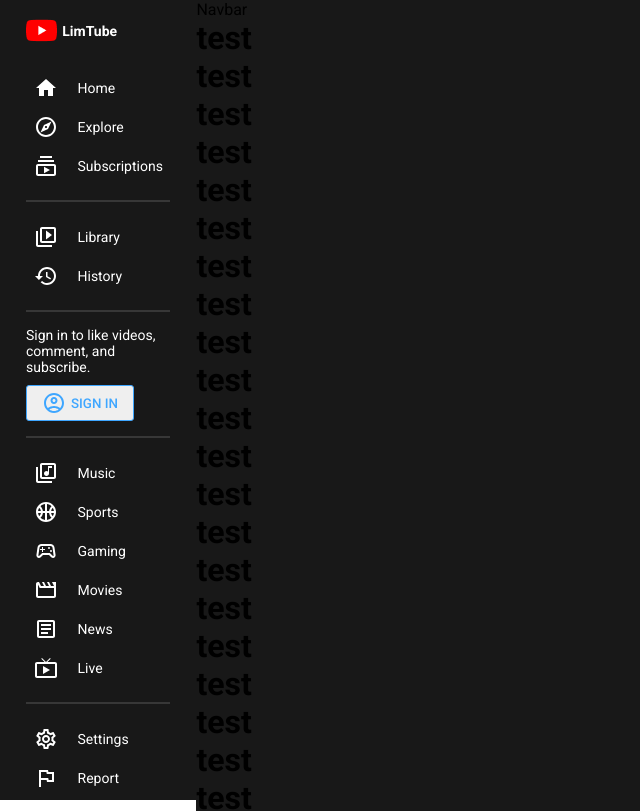
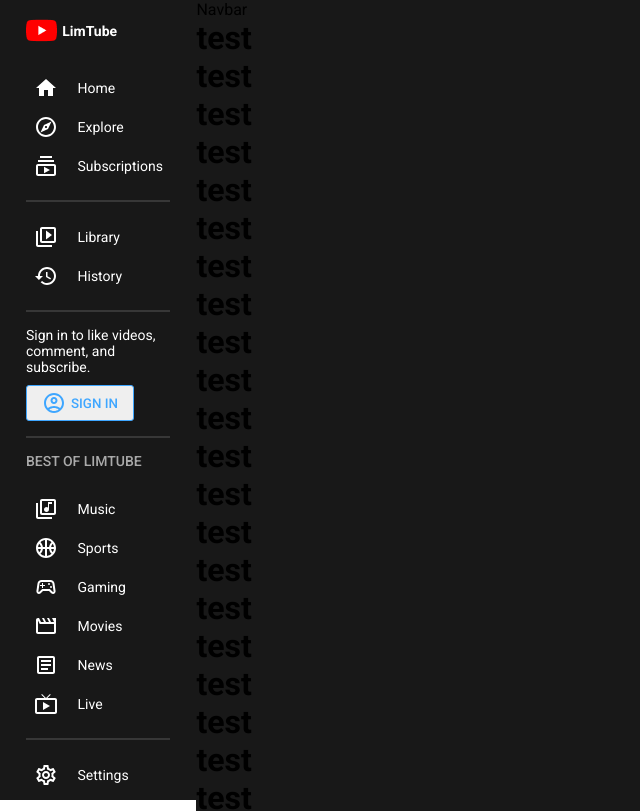
Before and after one commit to limslmao/youtubeClone, a React (Create React App) app: page / in a window 1280 px wide. Shown: the top 811 px of the page, without its empty margins (0-640 px from the left). Built offline with nearby package versions, Linux system fonts and the light colour scheme.

Commit message:
create dark mode with React Styled Components

```diff
--- a/src/App.js
+++ b/src/App.js
@@ -10,18 +10,18 @@ const Container = styled.div`
 
 const Main = styled.div`
   flex: 7;
-  background-color: #181818;
+  background-color: ${({ theme }) => theme.bg};
 `;
 
 const Wrapper = styled.div``;
 
 function App() {
-  const [darkMode, setDatkMode] = useState(true);
+  const [darkMode, setDarkMode] = useState(true);
 
   return (
     <ThemeProvider theme={darkMode ? darkTheme : lightTheme}>
       <Container>
-        <Menu darkMode={darkMode} setDatkMode={setDatkMode} />
+        <Menu darkMode={darkMode} setDarkMode={setDarkMode} />
         <Main>
           <Navbar />
           <Wrapper>
--- a/src/components/Menu.jsx
+++ b/src/components/Menu.jsx
@@ -72,6 +72,13 @@ const Button = styled.button`
   gap: 5px;
 `;
 
+const Title = styled.h2`
+  font-size: 14px;
+  font-weight: 500;
+  color: #aaaaaa;
+  margin-bottom: 20px;
+`;
+
 export const Menu = ({ darkMode, setDarkMode }) => {
   return (
     <Container>
@@ -110,6 +117,7 @@ export const Menu = ({ darkMode, setDarkMode }) => {
           </Button>
         </Login>
         <Hr />
+        <Title>BEST OF LIMTUBE</Title>
         <Item>
           <LibraryMusicOutlinedIcon />
           Music
@@ -147,7 +155,7 @@ export const Menu = ({ darkMode, setDarkMode }) => {
           <HelpOutlineOutlinedIcon />
           Help
         </Item>
-        <Item>
+        <Item onClick={() => setDarkMode(!darkMode)}>
           <SettingsBrightnessOutlinedIcon />
           Light Mode
         </Item>
```
